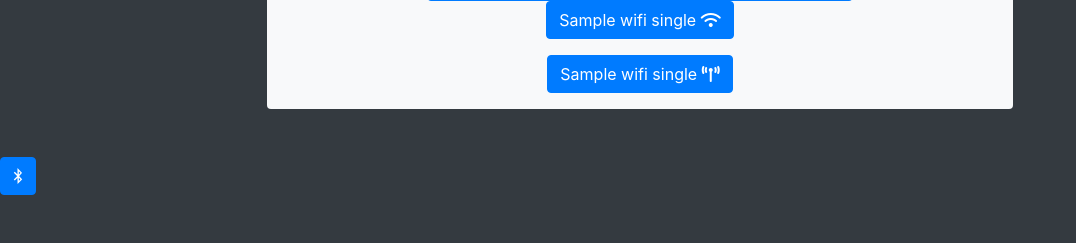
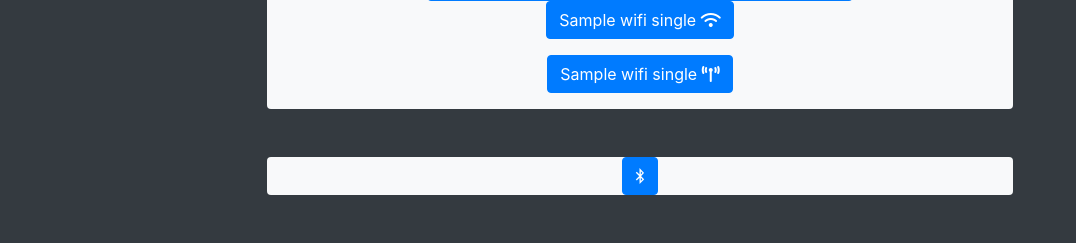
Before and after one commit to CacteGra/agora, a Django app: template oikos/templates/oikos/home.html in a window 1280 px wide. Shown: the part 845-1088 px from the top of the page, without its empty margins (0-1076 px from the left). Run offline with Django 3.2, Linux system fonts and the light colour scheme; the template is opened without the code that fills it: most values are stand-ins (such as "Sample title", 1, 10 or a date in 2020); some libraries are stand-ins or nearby versions.

Commit message:
"added container in home page"

```diff
--- a/oikos/templates/oikos/home.html
+++ b/oikos/templates/oikos/home.html
@@ -251,7 +251,9 @@
         {% endfor %}
       </form>
       </div>
+    </div>
     {% else %}
+    <div class="container text-center bg-light u-content-space col-lg-7 col-md-6 u-box-shadow-sm rounded mb-5">
     <form method="POST" action="{% url 'bluetooth_turn' bluetooth.id %}"  class="post-form">
       {% csrf_token %}
       <button type="button" class="btn btn-primary btn-flat"><i class="fab fa-bluetooth-b"></i></button>
```
